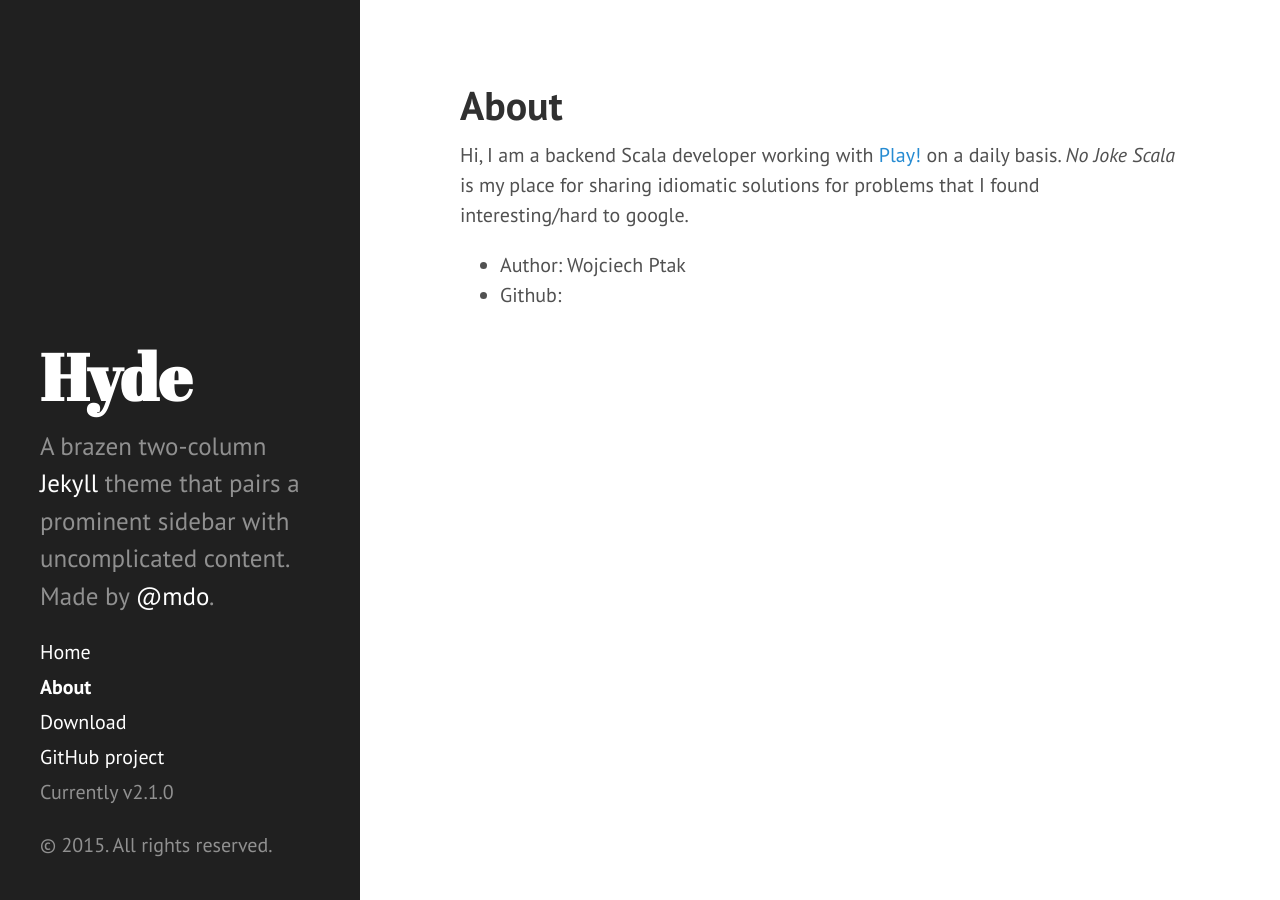
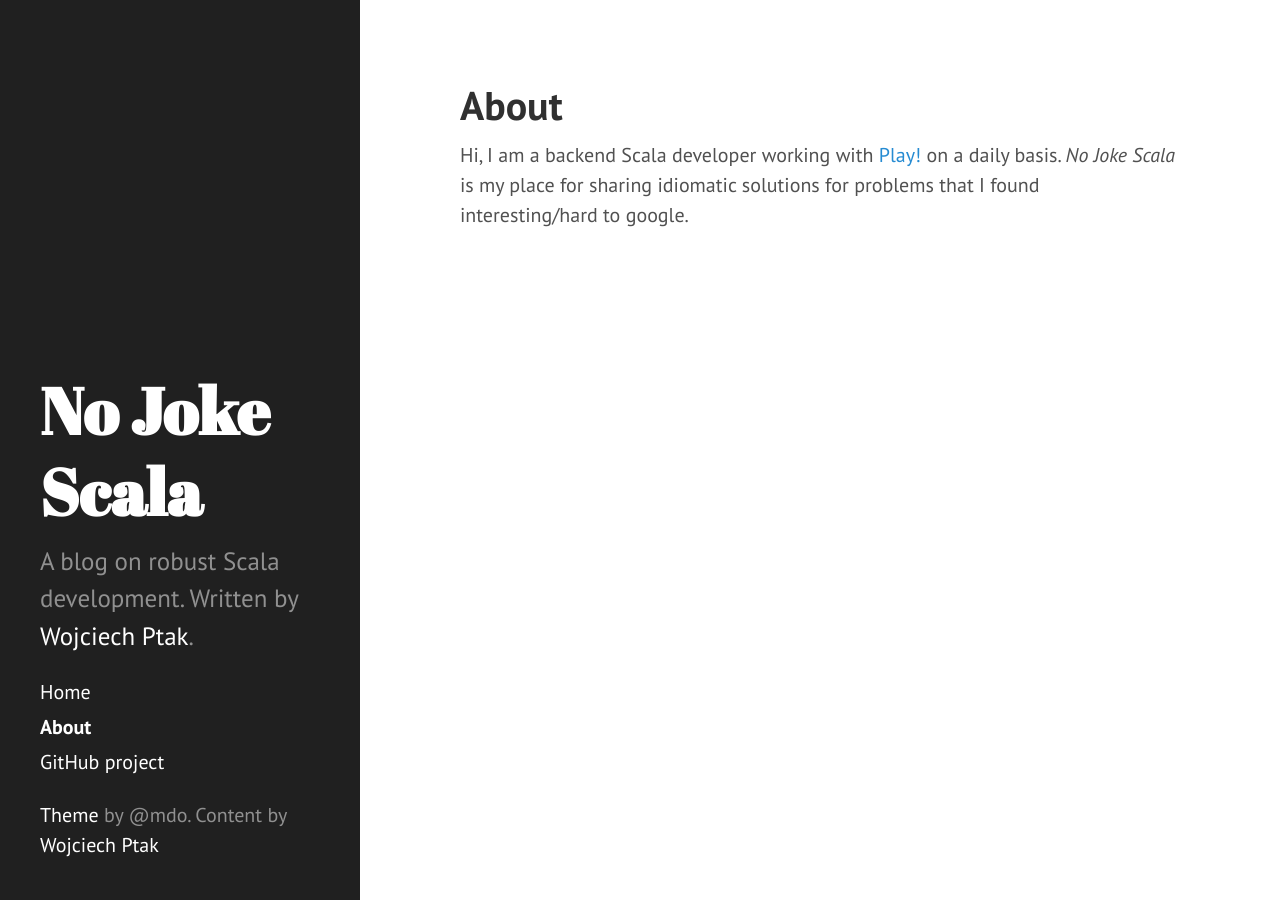
Before and after one commit to WojciechP/nojokescala, a Jekyll site: the page built from about.md, in a window 1280 px wide. Built offline with Jekyll 4.4.1, drawn with Linux system fonts in a browser that asks for light colours; Markdown is read by kramdown in place of the engine named in the settings.

Commit message:
Theme fixes

```diff
--- a/_config.yml
+++ b/_config.yml
@@ -7,20 +7,19 @@ permalink:        pretty
 relative_permalinks: true
 
 # Setup
-title:            Hyde
-tagline:          'A Jekyll theme'
-description:      'A brazen two-column <a href="http://jekyllrb.com" target="_blank">Jekyll</a> theme that pairs a prominent sidebar with uncomplicated content. Made by <a href="https://twitter.com/mdo" target="_blank">@mdo</a>.'
-url:              http://hyde.getpoole.com
+title:            No Joke Scala
+tagline:          'A blog on robust Scala development'
+description:      'A blog on robust Scala development. Written by <a href="https://github.com/WojciechP">Wojciech Ptak</a>.'
 baseurl:          /
 
 author:
-  name:           'Mark Otto'
-  url:            https://twitter.com/mdo
+  name:           'Wojciech Ptak'
+  url:            https://github.com/WojciechP
 
 paginate:         5
 
 # Custom vars
-version:          2.1.0
+# version:          2.1.0
 
 github:
-  repo:           https://github.com/poole/hyde
+  repo:           https://github.com/WojciechP/nojokescala
--- a/_includes/sidebar.html
+++ b/_includes/sidebar.html
@@ -26,11 +26,9 @@
         {% endif %}
       {% endfor %}
 
-      <a class="sidebar-nav-item" href="{{ site.github.repo }}/archive/v{{ site.version }}.zip">Download</a>
       <a class="sidebar-nav-item" href="{{ site.github.repo }}">GitHub project</a>
-      <span class="sidebar-nav-item">Currently v{{ site.version }}</span>
     </nav>
 
-    <p>&copy; {{ site.time | date: '%Y' }}. All rights reserved.</p>
+    <p><a href="https://github.com/poole/hyde">Theme</a> by @mdo. Content by <a href="{{ author.url }}">Wojciech Ptak</a></p>
   </div>
 </div>
```
Also changed, not shown: about.md (+0 -2 lines).
